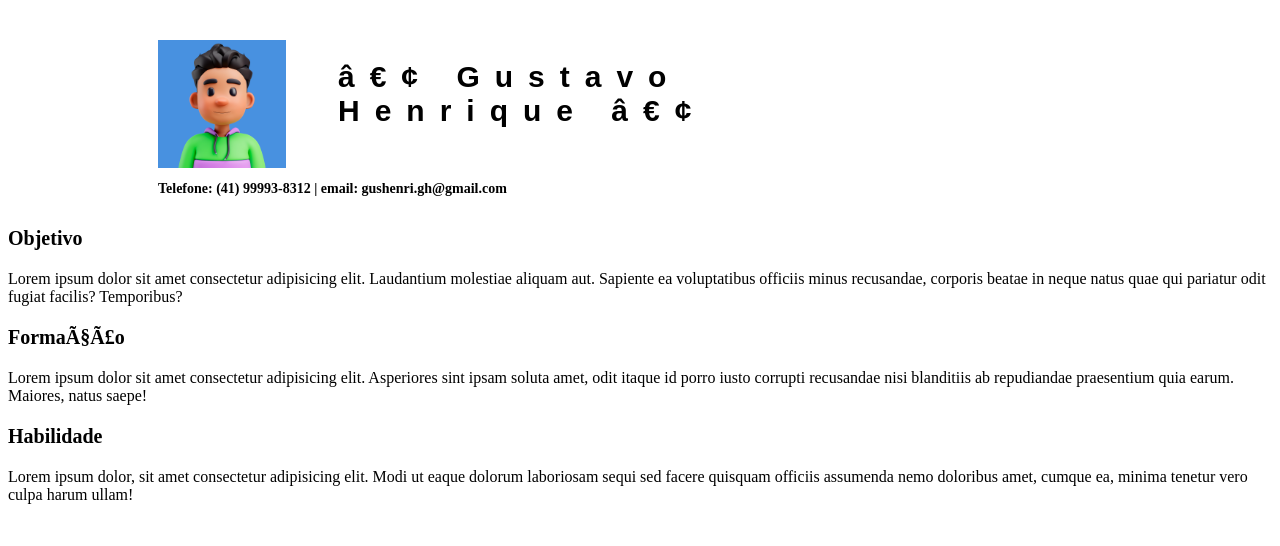
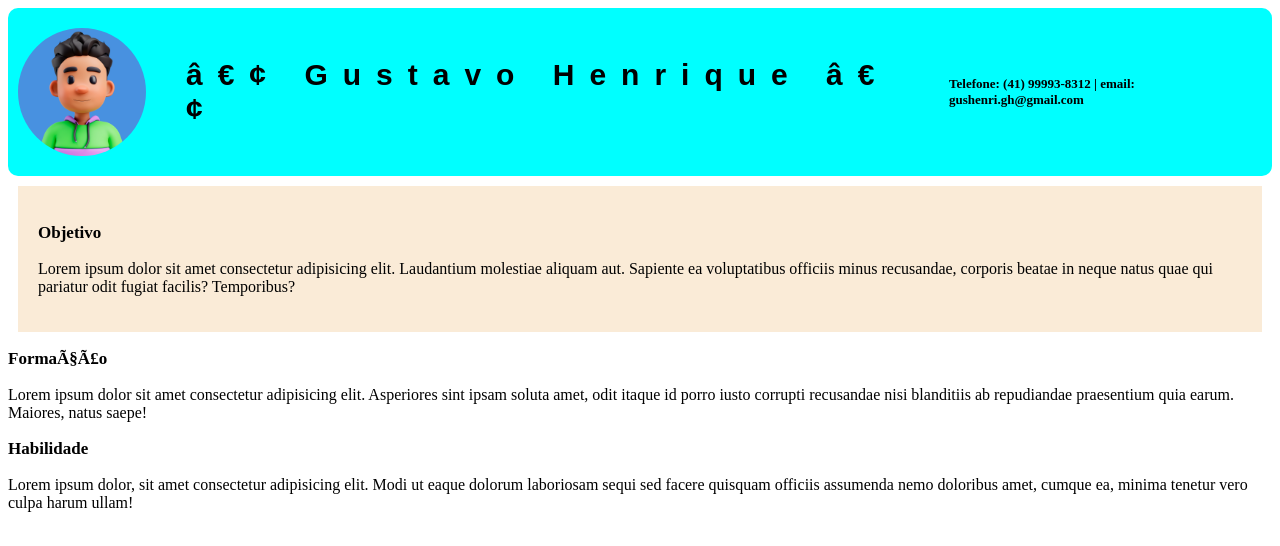
Before and after one commit to gushenri/InterfaceWeb, a plain HTML site: page CV-Trabalho/Index.html in a window 1280 px wide. Drawn offline with Linux system fonts and the light colour scheme.

Commit message:
alterações no CV-Trabalho

```diff
--- a/CV-Trabalho/Index.html
+++ b/CV-Trabalho/Index.html
@@ -10,22 +10,41 @@
 </head>
 <body>
     <header>
-        <img src="./3d-illustration-human-avatar-profile/9440461.jpg">
-        <h1 id="Titulo"> • Gustavo Henrique • </h1>
+        <aside>
+            <img src="./images/9440461.jpg">
+        </aside>
+        <h1 class="Titulo"> • Gustavo Henrique • </h1>
         <h5 class="subTitulo">
             Telefone: (41) 99993-8312 | email:
             gushenri.gh@gmail.com</h5>
     </header>
     <main>
-        <h3>Objetivo</h3>
-        <p>Lorem ipsum dolor sit amet consectetur adipisicing elit. Laudantium
-            molestiae aliquam aut. Sapiente ea voluptatibus officiis minus
-            recusandae, corporis beatae in neque natus quae qui pariatur odit
-            fugiat facilis? Temporibus?</p>
-        <h3>Formação</h3>
-        <p>Lorem ipsum dolor sit amet consectetur adipisicing elit. Asperiores sint ipsam soluta amet, odit itaque id porro iusto corrupti recusandae nisi blanditiis ab repudiandae praesentium quia earum. Maiores, natus saepe!</p>
-        <h3>Habilidade</h3>
-        <p>Lorem ipsum dolor, sit amet consectetur adipisicing elit. Modi ut eaque dolorum laboriosam sequi sed facere quisquam officiis assumenda nemo doloribus amet, cumque ea, minima tenetur vero culpa harum ullam!</p>
+        <div class="Objetivo">
+            <h3>Objetivo</h3>
+            <p >Lorem ipsum dolor sit amet consectetur adipisicing elit.
+                Laudantium
+                molestiae aliquam aut. Sapiente ea voluptatibus officiis minus
+                recusandae, corporis beatae in neque natus quae qui pariatur
+                odit
+                fugiat facilis? Temporibus?</p>
+        </div>
+        <div class="Formação">
+            <h3>Formação</h3>
+            <p>Lorem ipsum dolor sit amet consectetur adipisicing elit.
+                Asperiores
+                sint ipsam soluta amet, odit itaque id porro iusto corrupti
+                recusandae nisi blanditiis ab repudiandae praesentium quia
+                earum.
+                Maiores, natus saepe!</p>
+        </div>
+        <div class="skill">
+            <h3>Habilidade</h3>
+            <p>Lorem ipsum dolor, sit amet consectetur adipisicing elit. Modi ut
+                eaque dolorum laboriosam sequi sed facere quisquam officiis
+                assumenda nemo doloribus amet, cumque ea, minima tenetur vero
+                culpa
+                harum ullam!</p>
+        </div>
     </main>
 </body>
 </html>
--- a/CV-Trabalho/estilo.css
+++ b/CV-Trabalho/estilo.css
@@ -3,32 +3,42 @@ html {
 }
 
 header {
-    margin: 3em 15em;
+    display: flex;
+    align-items: center;
+    background-color: aqua;
+    border-radius: 1rem;
 }
+
 
 img {
     width: 10vw;
     float: left;
-    padding: 1em 0;
+    padding: 1em 1em;
+    border-radius: 50%;
 }
 
-#Titulo {
-    padding: 1em 3em;
-    margin: 0.5em 3em;
+.Titulo {
+    padding: 1em 1em;
     font-size: 3em;
     font-family: 'Orbitron', sans-serif;
     letter-spacing: 0.5em;
 }
 
 .subTitulo {
-
-    font-size: 1.4em;
+    font-size: 1.3rem;
 }
 
-h3 {
-    font-size: 2em;
+h3{
+    font-size: 1.7rem;
+}
+p{
+    font-size: 1.6rem;
 }
 
-p {
-    font-size: 1.6em;
+.Objetivo{
+    background-color: antiquewhite;
+    justify-content: center;
+    margin: 1rem;
+    padding: 2rem;
+
 }
```
Also changed, not shown: CV-Trabalho/images/9440461.jpg (renamed from CV-Trabalho/3d-illustration-human-avatar-profile/9440461.jpg), 1 other file.
